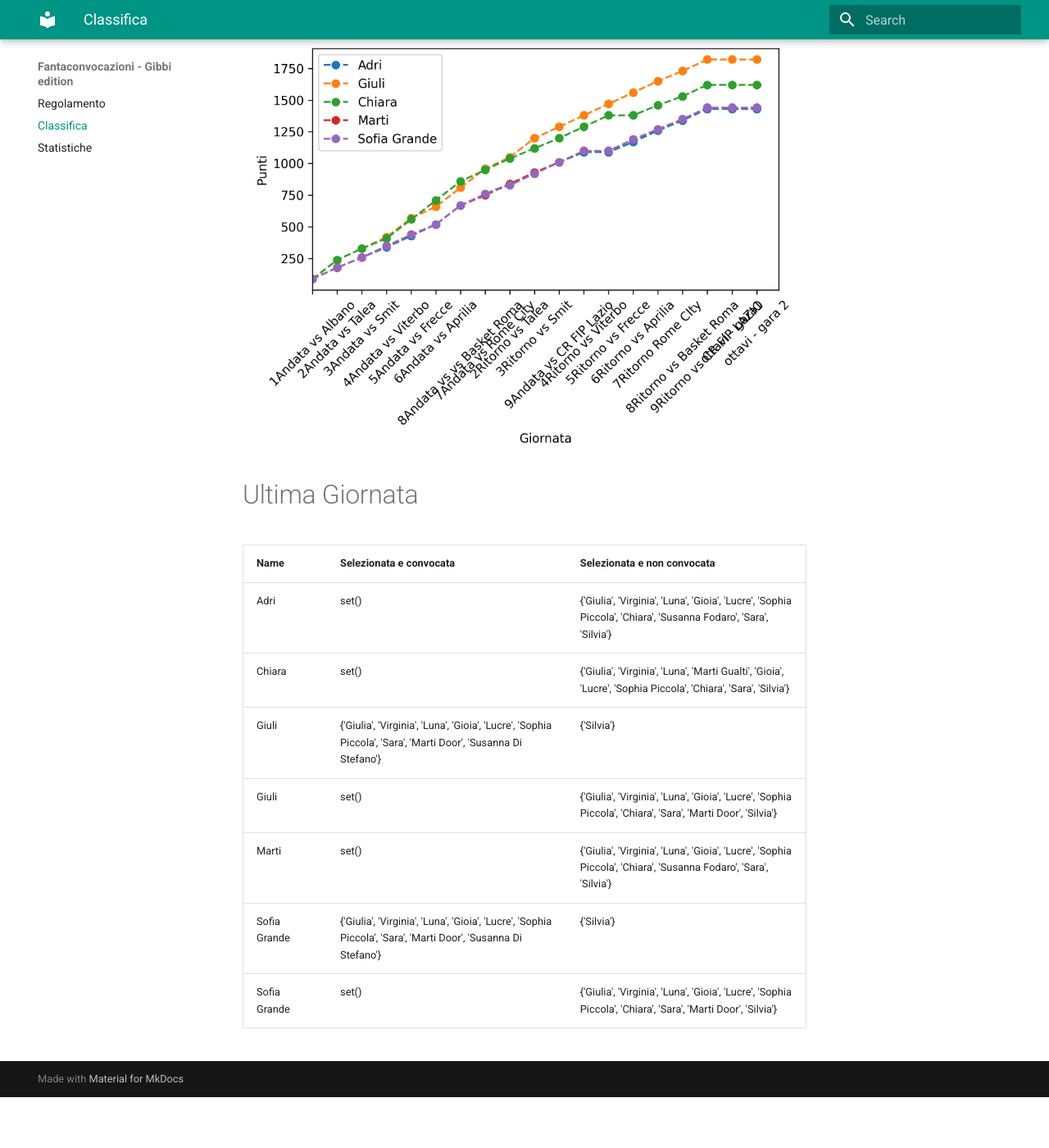
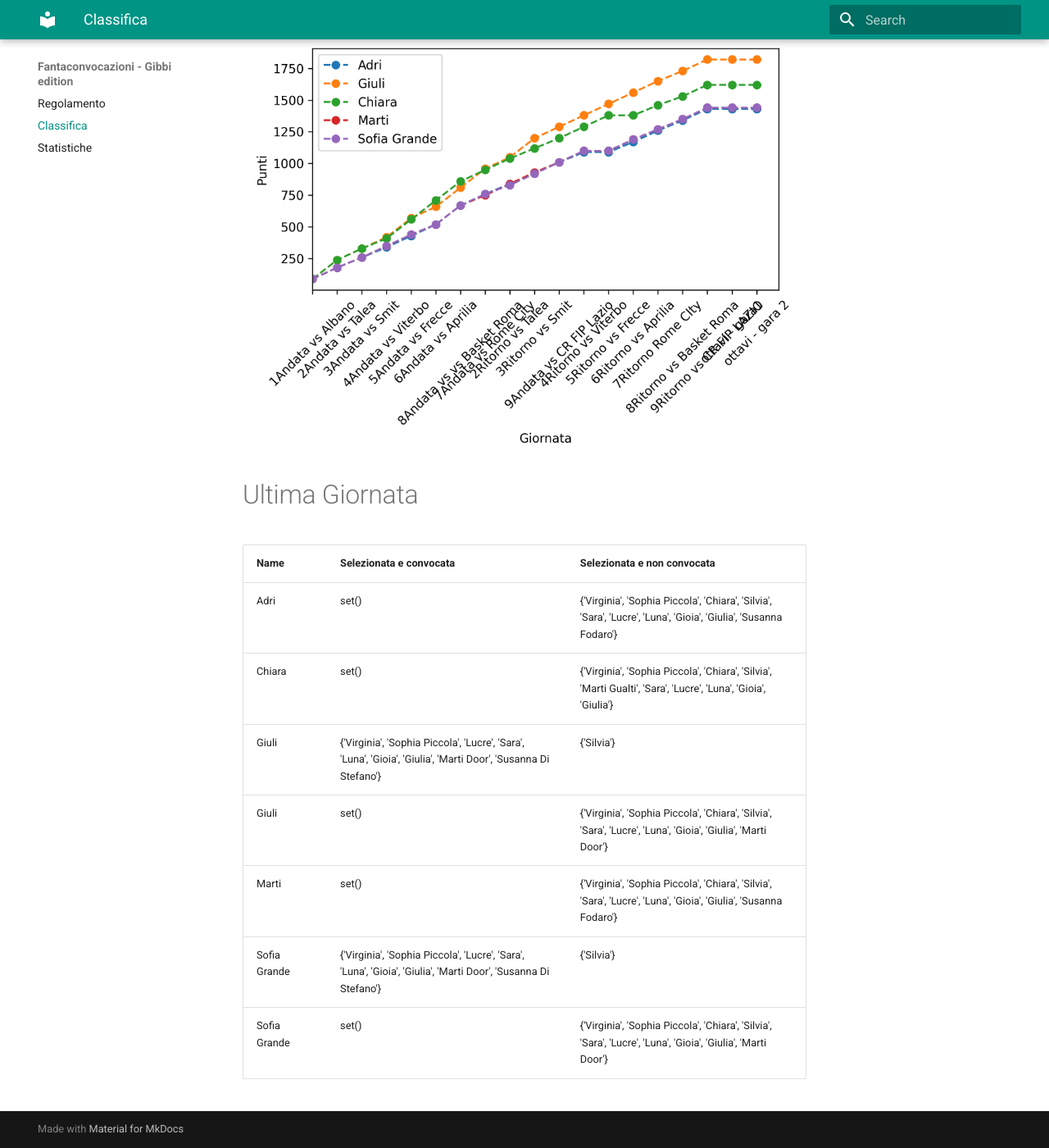
Before and after one commit to martinig94/fantagibbi, an MkDocs documentation site: the page built from docs/Classifica.md, in a window 1280 px wide and 1400 px high, scrolled down 565 px. Shown: the whole window at 82% size. Built offline with MkDocs 1.6.1 and Material for MkDocs 9.7.7, drawn with Linux system fonts in a browser that asks for light colours; before the commit the page ends 1903 px from its top, so only the background shows below that.

Commit message:
Auto-update from main.py

```diff
--- a/docs/Classifica.md
+++ b/docs/Classifica.md
@@ -18,11 +18,11 @@
 <!-- START_TABLE CORRECT -->
 | Name         | Selezionata e convocata                                                                                        | Selezionata e non convocata                                                                                      |
 |:-------------|:---------------------------------------------------------------------------------------------------------------|:-----------------------------------------------------------------------------------------------------------------|
-| Adri         | set()                                                                                                          | {'Giulia', 'Virginia', 'Luna', 'Gioia', 'Lucre', 'Sophia Piccola', 'Chiara', 'Susanna Fodaro', 'Sara', 'Silvia'} |
-| Chiara       | set()                                                                                                          | {'Giulia', 'Virginia', 'Luna', 'Marti Gualti', 'Gioia', 'Lucre', 'Sophia Piccola', 'Chiara', 'Sara', 'Silvia'}   |
-| Giuli        | {'Giulia', 'Virginia', 'Luna', 'Gioia', 'Lucre', 'Sophia Piccola', 'Sara', 'Marti Door', 'Susanna Di Stefano'} | {'Silvia'}                                                                                                       |
-| Giuli        | set()                                                                                                          | {'Giulia', 'Virginia', 'Luna', 'Gioia', 'Lucre', 'Sophia Piccola', 'Chiara', 'Sara', 'Marti Door', 'Silvia'}     |
-| Marti        | set()                                                                                                          | {'Giulia', 'Virginia', 'Luna', 'Gioia', 'Lucre', 'Sophia Piccola', 'Chiara', 'Susanna Fodaro', 'Sara', 'Silvia'} |
-| Sofia Grande | {'Giulia', 'Virginia', 'Luna', 'Gioia', 'Lucre', 'Sophia Piccola', 'Sara', 'Marti Door', 'Susanna Di Stefano'} | {'Silvia'}                                                                                                       |
-| Sofia Grande | set()                                                                                                          | {'Giulia', 'Virginia', 'Luna', 'Gioia', 'Lucre', 'Sophia Piccola', 'Chiara', 'Sara', 'Marti Door', 'Silvia'}     |
+| Adri         | set()                                                                                                          | {'Virginia', 'Sophia Piccola', 'Chiara', 'Silvia', 'Sara', 'Lucre', 'Luna', 'Gioia', 'Giulia', 'Susanna Fodaro'} |
+| Chiara       | set()                                                                                                          | {'Virginia', 'Sophia Piccola', 'Chiara', 'Silvia', 'Marti Gualti', 'Sara', 'Lucre', 'Luna', 'Gioia', 'Giulia'}   |
+| Giuli        | {'Virginia', 'Sophia Piccola', 'Lucre', 'Sara', 'Luna', 'Gioia', 'Giulia', 'Marti Door', 'Susanna Di Stefano'} | {'Silvia'}                                                                                                       |
+| Giuli        | set()                                                                                                          | {'Virginia', 'Sophia Piccola', 'Chiara', 'Silvia', 'Sara', 'Lucre', 'Luna', 'Gioia', 'Giulia', 'Marti Door'}     |
+| Marti        | set()                                                                                                          | {'Virginia', 'Sophia Piccola', 'Chiara', 'Silvia', 'Sara', 'Lucre', 'Luna', 'Gioia', 'Giulia', 'Susanna Fodaro'} |
+| Sofia Grande | {'Virginia', 'Sophia Piccola', 'Lucre', 'Sara', 'Luna', 'Gioia', 'Giulia', 'Marti Door', 'Susanna Di Stefano'} | {'Silvia'}                                                                                                       |
+| Sofia Grande | set()                                                                                                          | {'Virginia', 'Sophia Piccola', 'Chiara', 'Silvia', 'Sara', 'Lucre', 'Luna', 'Gioia', 'Giulia', 'Marti Door'}     |
 <!-- END_TABLE CORRECT -->
```
